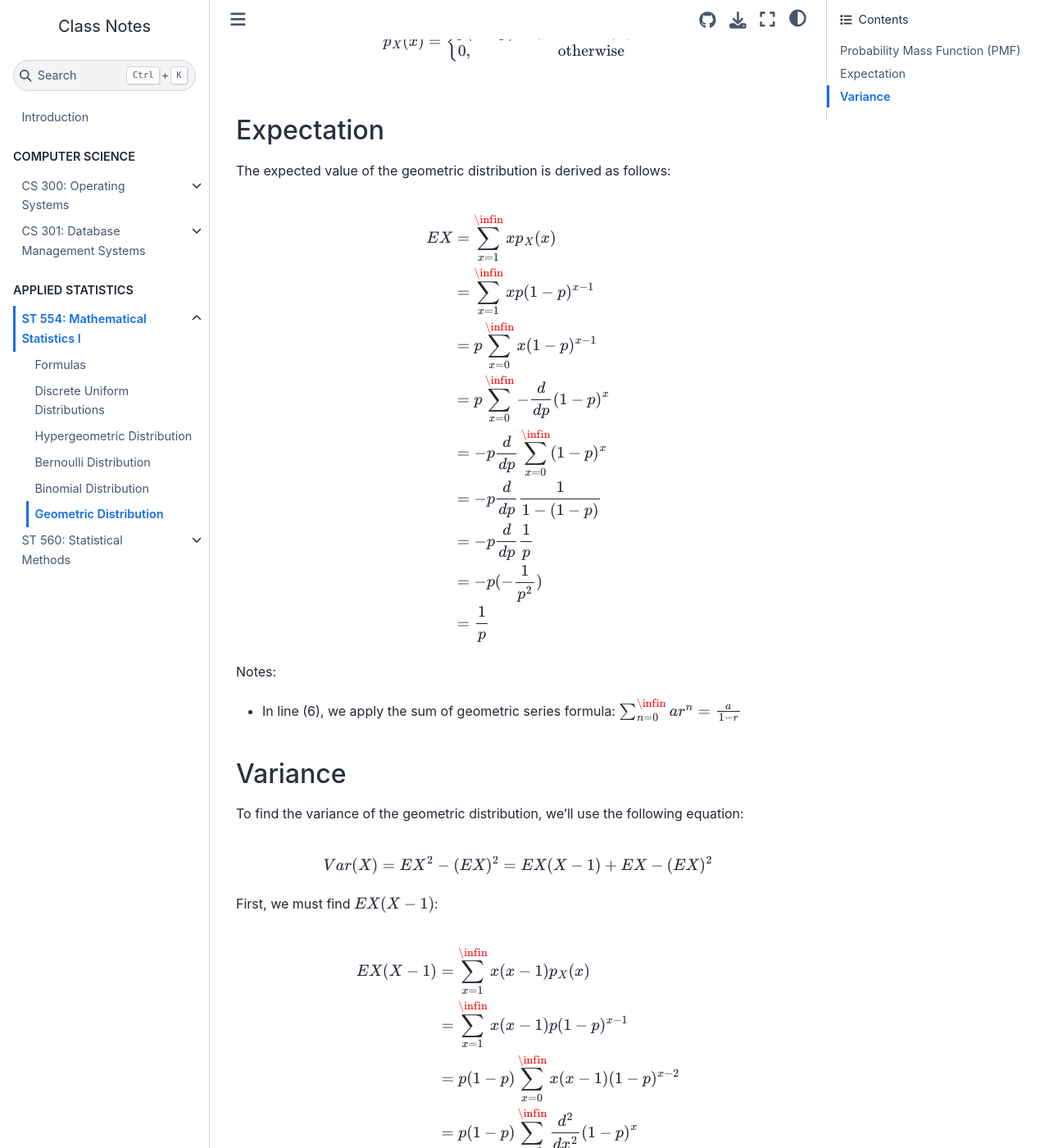
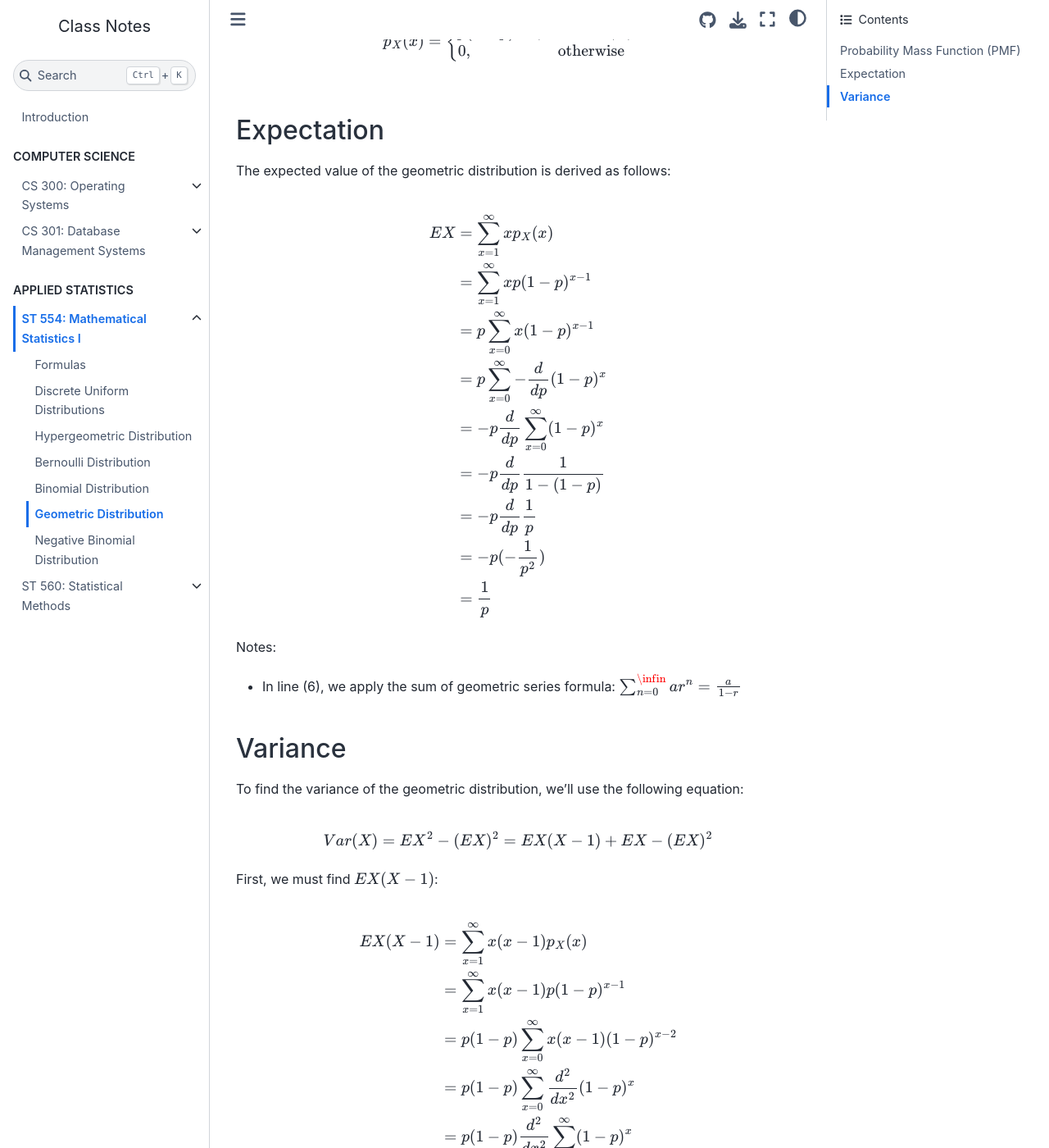
Before and after one commit to MoenMi/notes, a Jupyter Book: the page built from classes/st554/geometric-distribution.md, in a window 1280 px wide and 1400 px high, scrolled down 501 px. Shown: the whole window at 82% size. Built offline with Jupyter Book 1.0.4 settings and Sphinx 7.4.7 and the Sphinx Book theme 1.1.4, drawn with Linux system fonts in a browser that asks for light colours; pages that are not in the unit, such as notebooks, are missing from menus; some of the changed text lies outside the part shown.

Commit message:
Add negative binomial distribution formulas and documentation

```diff
--- a/_toc.yml
+++ b/_toc.yml
@@ -29,6 +29,7 @@ parts:
       - file: classes/st554/bernoulli-distribution
       - file: classes/st554/binomial-distribution
       - file: classes/st554/geometric-distribution
+      - file: classes/st554/negative-binomial-distribution
     - file: classes/st560/overview
       sections:
        - file: classes/st560/mindtap-13
--- a/classes/st554/geometric-distribution.md
+++ b/classes/st554/geometric-distribution.md
@@ -24,11 +24,11 @@ The expected value of the geometric distribution is derived as follows:
 
 $$
 \begin{align}
-EX &= \sum_{x=1}^\infin xp_X(x) \\
-&= \sum_{x=1}^\infin xp(1-p)^{x-1} \\
-&= p \sum_{x=0}^\infin x(1-p)^{x-1} \\
-&= p \sum_{x=0}^\infin - \frac{d}{dp} (1-p)^{x} \\
-&= - p \frac{d}{dp} \sum_{x=0}^\infin (1-p)^{x} \\
+EX &= \sum_{x=1}^\infty xp_X(x) \\
+&= \sum_{x=1}^\infty xp(1-p)^{x-1} \\
+&= p \sum_{x=0}^\infty x(1-p)^{x-1} \\
+&= p \sum_{x=0}^\infty - \frac{d}{dp} (1-p)^{x} \\
+&= - p \frac{d}{dp} \sum_{x=0}^\infty (1-p)^{x} \\
 &= - p \frac{d}{dp} \frac{1}{1-(1-p)} \\
 &= - p \frac{d}{dp} \frac{1}{p} \\
 &= - p (-\frac{1}{p^2}) \\
@@ -49,11 +49,11 @@ First, we must find $EX(X-1)$:
 
 $$
 \begin{align}
-EX(X-1) &= \sum_{x=1}^\infin x(x-1)p_X(x) \\
-&= \sum_{x=1}^\infin x(x-1)p(1-p)^{x-1} \\
-&= p(1-p) \sum_{x=0}^\infin x(x-1)(1-p)^{x-2} \\
-&= p(1-p) \sum_{x=0}^\infin \frac{d^2}{dx^2} (1-p)^x \\
-&= p(1-p) \frac{d^2}{dx^2} \sum_{x=0}^\infin (1-p)^x \\
+EX(X-1) &= \sum_{x=1}^\infty x(x-1)p_X(x) \\
+&= \sum_{x=1}^\infty x(x-1)p(1-p)^{x-1} \\
+&= p(1-p) \sum_{x=0}^\infty x(x-1)(1-p)^{x-2} \\
+&= p(1-p) \sum_{x=0}^\infty \frac{d^2}{dx^2} (1-p)^x \\
+&= p(1-p) \frac{d^2}{dx^2} \sum_{x=0}^\infty (1-p)^x \\
 &= p(1-p) \frac{d^2}{dx^2} \frac{1}{1-(1-p)} \\
 &= p(1-p) \frac{d^2}{dx^2} \frac{1}{p} \\
 &= p(1-p) (\frac{2}{p^3}) \\
```
Also changed, not shown: classes/st554/formulas.md (+15 -1 lines), classes/st554/negative-binomial-distribution.md (added, +27 -0 lines).
